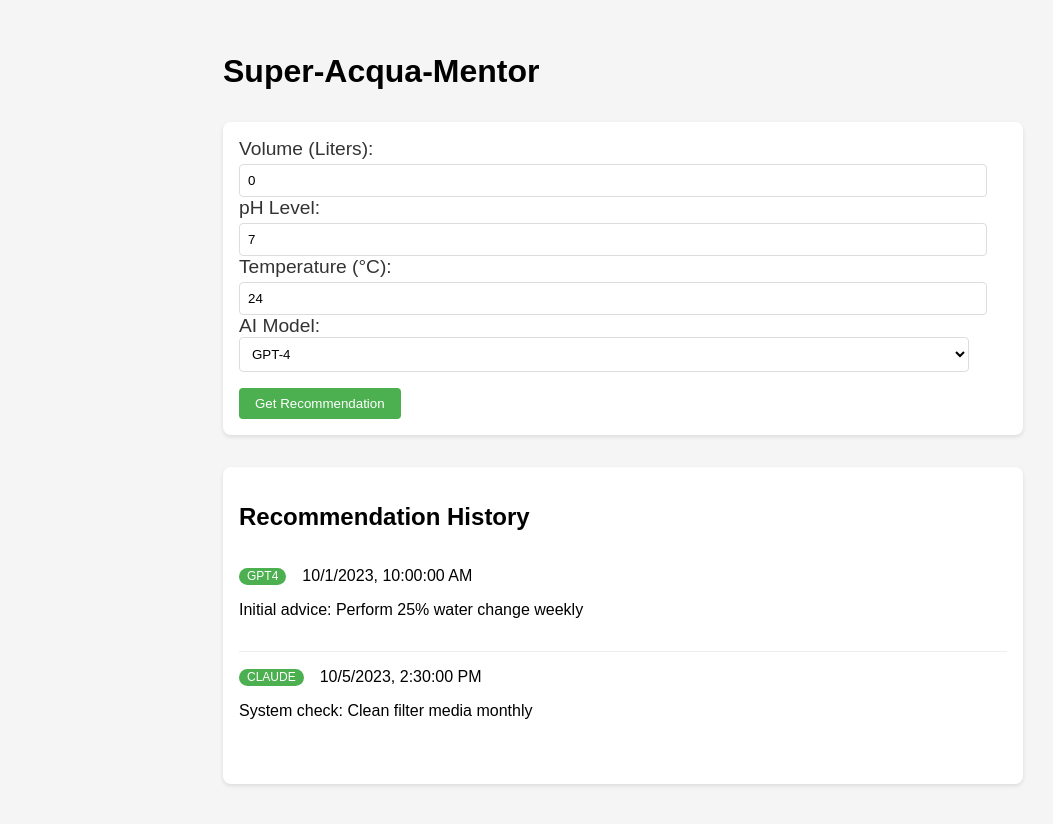
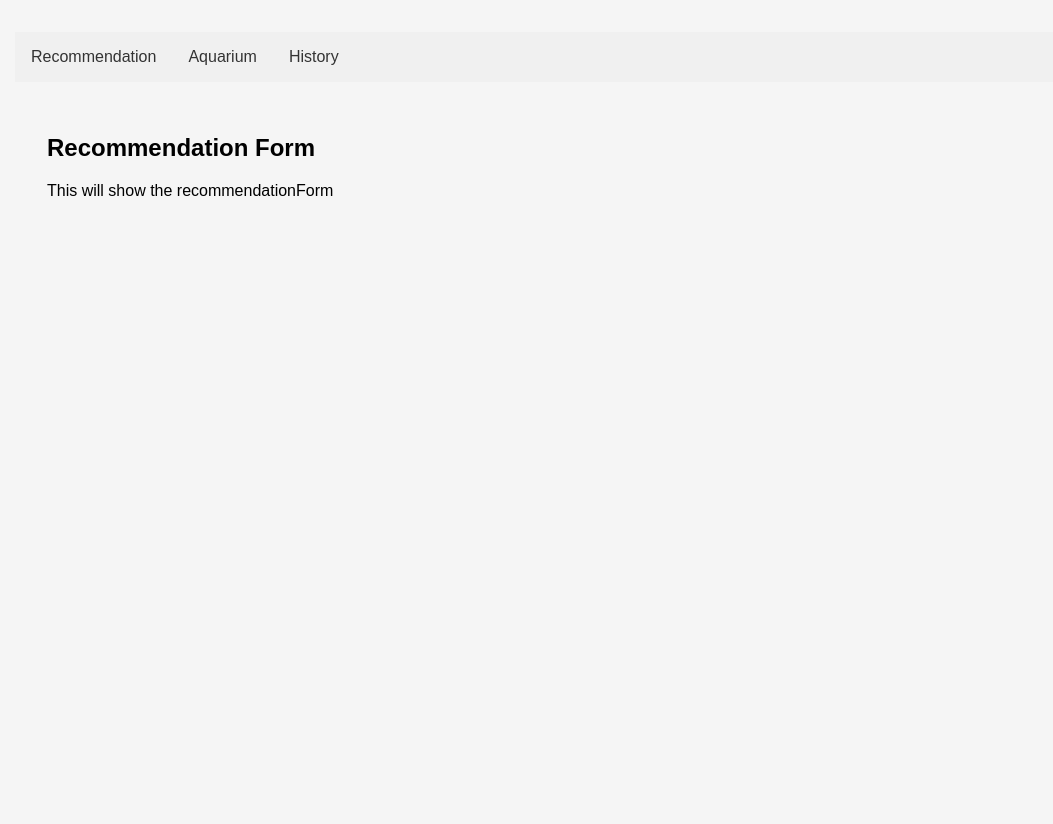
Before and after one commit to chbarbosa/super-acqua-mentor, a React (Vite) app: page /recommendation in a window 1280 px wide. Shown: the top 824 px of the page, without its empty margins (17-1070 px from the left). Built offline with nearby package versions, Linux system fonts and the light colour scheme.

Commit message:
menu added, but without harmony

```diff
--- a/package.json
+++ b/package.json
@@ -11,7 +11,8 @@
   },
   "dependencies": {
     "react": "^19.0.0",
-    "react-dom": "^19.0.0"
+    "react-dom": "^19.0.0",
+    "react-router-dom": "^7.5.2"
   },
   "devDependencies": {
     "@eslint/js": "^9.22.0",
--- a/src/App.tsx
+++ b/src/App.tsx
@@ -3,6 +3,9 @@ import AquariumForm from './components/AquariumForm/AquariumForm';
 import RecommendationHistory from './components/RecommendationHistory/RecommendationHistory';
 import { fetchRecommendations, Recommendation } from './api/mockApi';
 import './index.css';
+import { BrowserRouter, Routes, Route, Navigate } from 'react-router-dom';
+import RecommendationForm from './components/RecommendationForm/RecommendationForm';
+import Layout from './Layout';
 
 export default function App() {
   const [recommendations, setRecommendations] = useState<Recommendation[]>([]);
@@ -47,10 +50,15 @@ export default function App() {
   }
 
   return (
-    <div className="app">
-      <h1>Super-Acqua-Mentor</h1>
-      <AquariumForm onRecommendation={handleNewRecommendation} />
-      <RecommendationHistory recommendations={recommendations} />
-    </div>
+    <BrowserRouter>
+      <Routes>
+        <Route path="/" element={<Layout />}>
+          <Route index element={<Navigate to="/recommendation" replace />} />
+          <Route path="aquarium" element={<AquariumForm onRecommendation={handleNewRecommendation} />} />
+          <Route path="recommendation" element={<RecommendationForm />} />
+          <Route path="history" element={<RecommendationHistory recommendations={recommendations} />} />
+        </Route>
+      </Routes>
+    </BrowserRouter>
   );
 }
--- /dev/null
+++ b/src/Layout.css
@@ -0,0 +1,36 @@
+.layout {
+  display: flex;
+  flex-direction: column;
+  min-height: 100vh;
+}
+
+.main-nav {
+  background-color: #f0f0f0;
+  padding: 1rem;
+  position: sticky;
+  top: 0;
+  z-index: 1000;
+}
+
+.main-nav ul {
+  list-style: none;
+  margin: 0;
+  padding: 0;
+  display: flex;
+  gap: 2rem;
+}
+
+.main-nav a {
+  text-decoration: none;
+  color: #333;
+  font-weight: 500;
+}
+
+.main-nav a:hover {
+  color: #666;
+}
+
+.main-content {
+  padding: 2rem;
+  flex: 1;
+}
--- /dev/null
+++ b/src/Layout.tsx
@@ -0,0 +1,22 @@
+import React from 'react';
+import { Link, Outlet } from 'react-router-dom';
+import './Layout.css';
+
+const Layout: React.FC = () => {
+  return (
+    <div className="layout">
+      <nav className="main-nav">
+        <ul>
+          <li><Link to="/recommendation">Recommendation</Link></li>
+          <li><Link to="/aquarium">Aquarium</Link></li>
+          <li><Link to="/history">History</Link></li>
+        </ul>
+      </nav>
+      <main className="main-content">
+        <Outlet />
+      </main>
+    </div>
+  );
+};
+
+export default Layout;
--- /dev/null
+++ b/src/components/RecommendationForm/RecommendationForm.tsx
@@ -0,0 +1,12 @@
+import React from 'react';
+
+const RecommendationForm: React.FC = () => {
+  return (
+    <div>
+      <h2>Recommendation Form</h2>
+      <p>This will show the recommendationForm</p>
+    </div>
+  );
+};
+
+export default RecommendationForm;
```
Also changed, not shown: src/constants.ts (renamed from src/constants.ts.ts), 1 other file (tests, documents, lock files or other folders).
